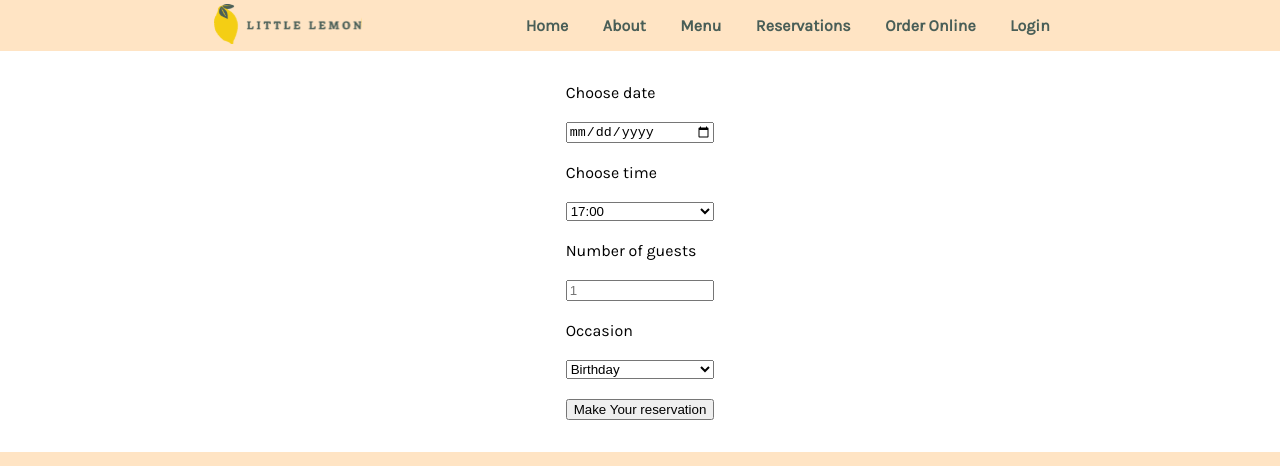
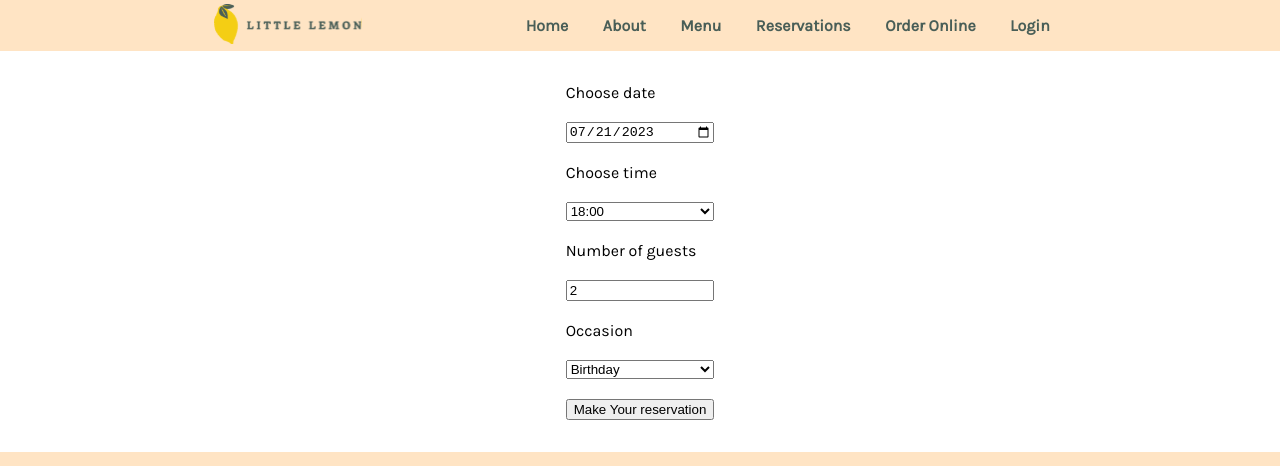
Before and after one commit to TomZhong-au/little-lemon, a React (Create React App) app: page /booking in a window 1280 px wide. Shown: the top 466 px of the page. Built offline with nearby package versions, Linux system fonts and the light colour scheme; a web font is replaced by a local one.

Commit message:
set up formik for form input

```diff
--- a/package.json
+++ b/package.json
@@ -6,6 +6,7 @@
     "@testing-library/jest-dom": "^5.16.5",
     "@testing-library/react": "^13.4.0",
     "@testing-library/user-event": "^13.5.0",
+    "formik": "^2.4.2",
     "localforage": "^1.10.0",
     "match-sorter": "^6.3.1",
     "react": "^18.2.0",
--- a/src/Components/BookingForm/BookingForm.js
+++ b/src/Components/BookingForm/BookingForm.js
@@ -1,27 +1,64 @@
+import { Formik, Form, Field, ErrorMessage } from "formik";
+
+const defaultValues = {
+  date: getTodayDateString(),
+  time: "18:00",
+  number: 2,
+  occasion: "Birthday",
+};
 const BookingForm = () => {
   return (
-    <form style={{ display: "grid", maxWidth: "200px", gap: "20px" }}>
+    <Formik
+      initialValues={defaultValues}
+      onSubmit={(values) => {
+        console.log(values);
+      }}
+    >
+      {(formik) => (
+        <Form style={{ display: "grid", maxWidth: "200px", gap: "20px" }}>
           <label htmlFor="res-date">Choose date</label>
-      <input type="date" id="res-date" />
+          <Field type="date" name="date" />
+          <ErrorMessage name="date" />
+
           <label htmlFor="res-time">Choose time</label>
-      <select id="res-time ">
+          <Field name="time" as="select">
             <option>17:00</option>
             <option>18:00</option>
             <option>19:00</option>
             <option>20:00</option>
             <option>21:00</option>
             <option>22:00</option>
-      </select>
+          </Field>
+          <ErrorMessage name="time" />
+
           <label htmlFor="guests">Number of guests</label>
-      <input type="number" placeholder="1" min="1" max="10" id="guests" />
+          <Field type="number" placeholder="1" min="1" max="10" name="number" />
+
           <label htmlFor="occasion">Occasion</label>
-      <select id="occasion">
+          <Field name="occasion" as="select">
             <option>Birthday</option>
             <option>Anniversary</option>
-      </select>
+          </Field>
+
           <input type="submit" value="Make Your reservation" />
-    </form>
+        </Form>
+      )}
+    </Formik>
   );
 };
 
 export default BookingForm;
+
+/**
+ * Gets the current date in the format "dd/mm/yyyy".
+ * @returns {string} The current date in the format "dd/mm/yyyy".
+ */
+function getTodayDateString() {
+  const date = new Date();
+  const day = String(date.getDate()).padStart(2, "0");
+  const month = String(date.getMonth() + 1).padStart(2, "0"); // Months are 0-based
+  const year = date.getFullYear();
+
+  // Concatenate the day, month, and year with "/" separator
+  return `${year}-${month}-${day}`;
+}
--- a/src/Components/Footer/Contact.js
+++ b/src/Components/Footer/Contact.js
@@ -11,7 +11,7 @@ const Contact = () => {
       <SubTitle>Contact</SubTitle>
       <ul>
         {contact.map(({ text, url }) => (
-          <li>{text}</li>
+          <li key={text}>{text}</li>
         ))}
       </ul>
     </ItemWrapper>
--- a/src/Components/Footer/Navigation.js
+++ b/src/Components/Footer/Navigation.js
@@ -7,7 +7,7 @@ const Navigation = () => {
       <SubTitle>Navigation</SubTitle>
       <ul>
         {navigation.map(({ text, url }) => (
-          <li>
+          <li key={text}>
             <a href={url}>{text}</a>
           </li>
         ))}
--- a/src/Components/Footer/Social.js
+++ b/src/Components/Footer/Social.js
@@ -12,7 +12,7 @@ const Social = () => {
       <SubTitle>Social</SubTitle>
       <ul>
         {social.map(({ text, url }) => (
-          <li>{text}</li>
+          <li key={text}>{text}</li>
         ))}
       </ul>
     </ItemWrapper>
--- a/src/Components/Nav.js
+++ b/src/Components/Nav.js
@@ -12,7 +12,7 @@ const Nav = () => {
     <nav>
       <ul>
         {navigation.map(({ text, url }) => (
-          <li>
+          <li key={text}>
             <a href={url}>{text}</a>
           </li>
         ))}
```
Also changed, not shown: 1 other file (tests, documents, lock files or other folders). Lines whose indentation alone changed are shown as unchanged.
